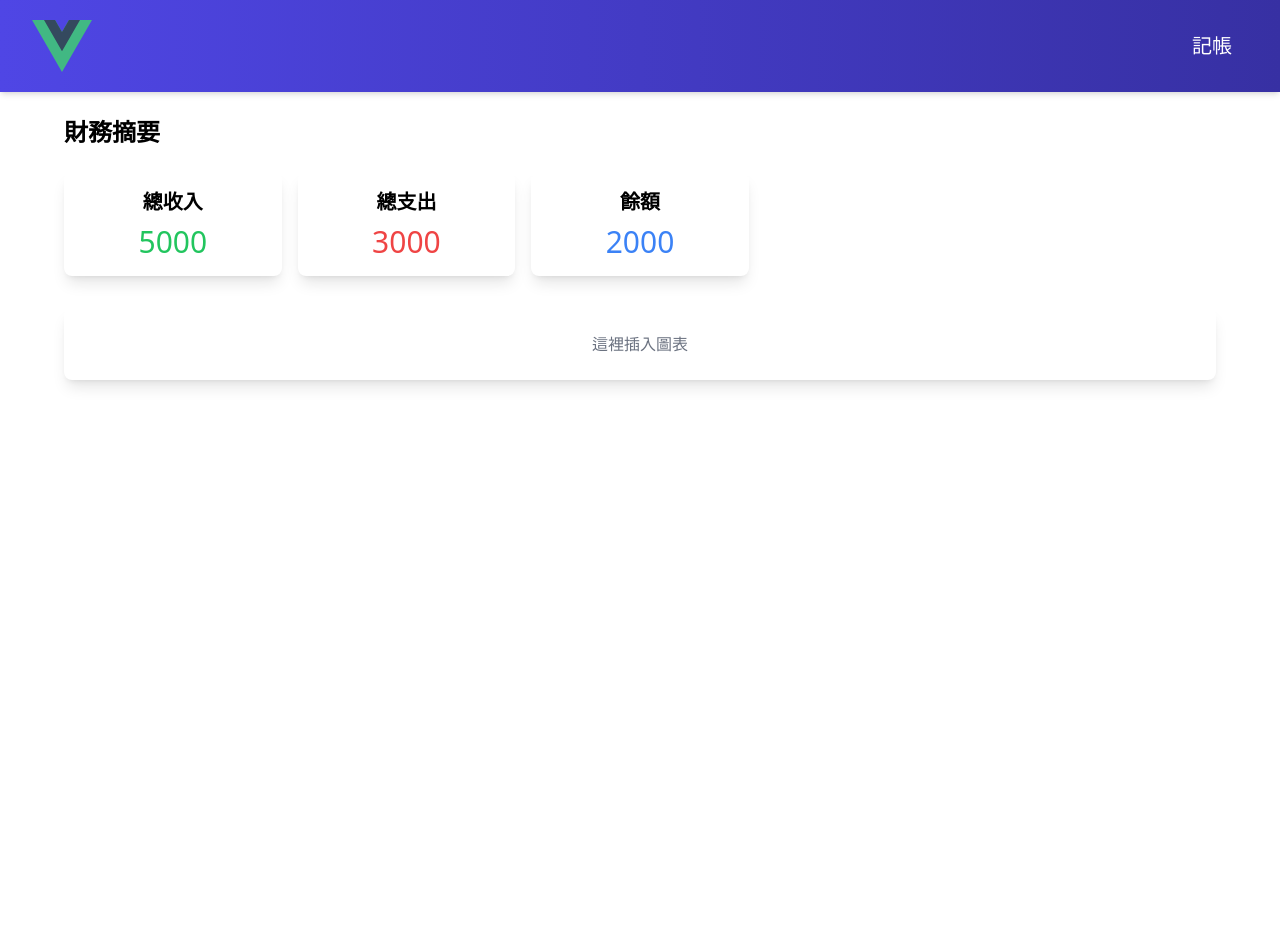
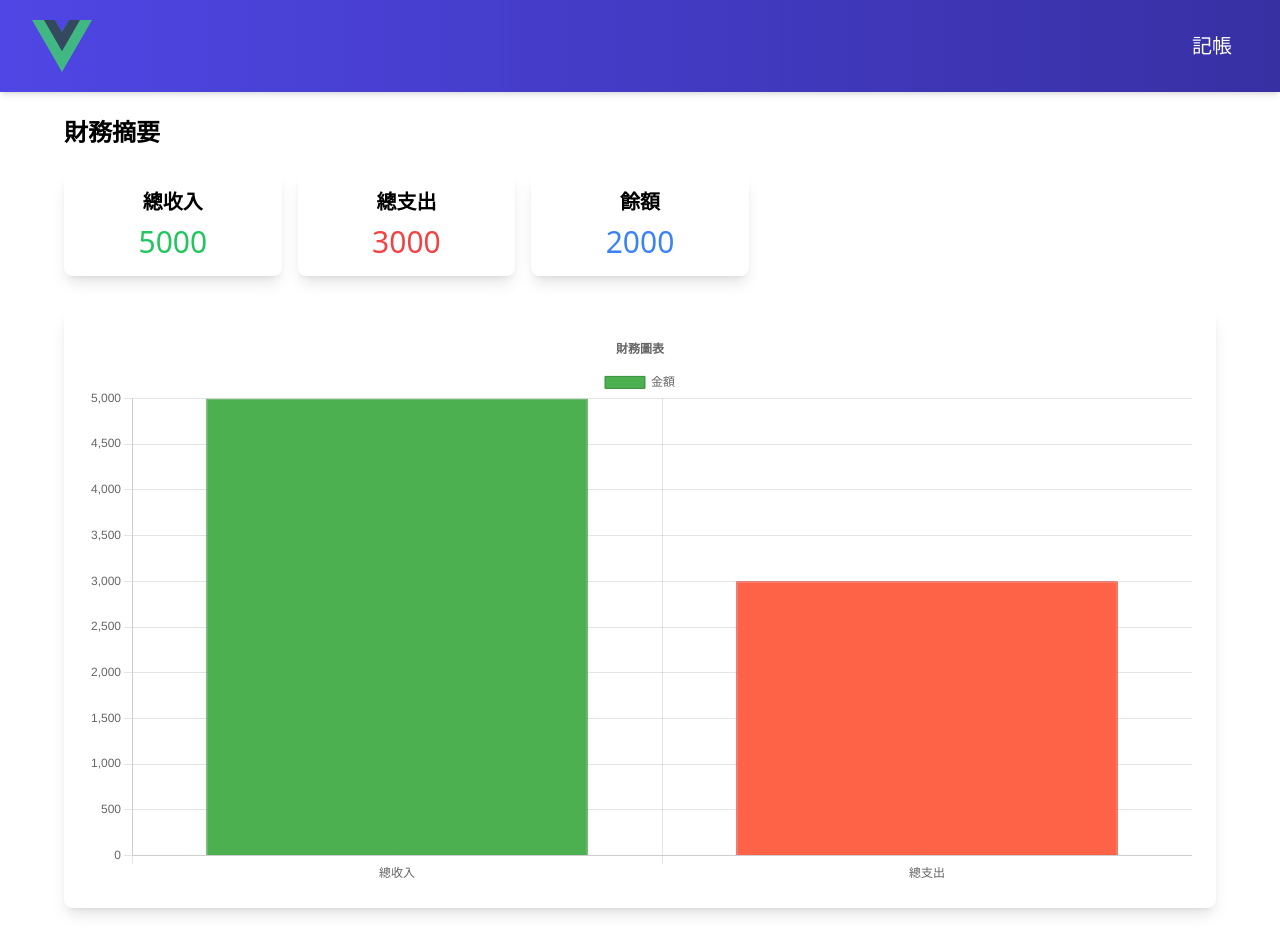
Before and after one commit to chixxyy/AccountingSystem, a Vue app: page / in a window 1280 px wide. Before the commit the page ends 800 px from the top, so only its background shows below. Built offline with nearby package versions, Linux system fonts and the light colour scheme.

Commit message:
add chart

```diff
--- a/package.json
+++ b/package.json
@@ -9,7 +9,9 @@
     "preview": "vite preview"
   },
   "dependencies": {
+    "chart.js": "^4.4.7",
     "vue": "^3.5.12",
+    "vue-chartjs": "^5.3.2",
     "vue-router": "^4.4.5"
   },
   "devDependencies": {
--- a/src/views/AddTransaction.vue
+++ b/src/views/AddTransaction.vue
@@ -1,6 +1,5 @@
 <template>
   <section class="p-8 bg-gray-100 min-h-screen flex flex-col items-center">
-    <!-- Form Section for Adding Transaction -->
     <div class="w-full max-w-md bg-white p-6 rounded-lg shadow-md flex flex-col gap-4 mb-8">
       <h1 class="text-2xl font-bold mb-6 text-gray-800">新增記錄</h1>
 
@@ -37,7 +36,6 @@
       </form>
     </div>
 
-    <!-- Transaction List Section -->
     <div class="w-full max-w-md bg-white p-6 rounded-lg shadow-md">
       <h1 class="text-2xl font-bold mb-6 text-gray-800">記錄清單</h1>
 
@@ -67,7 +65,7 @@ import { ref } from 'vue';
 const newTransaction = ref({ type: 'income', amount: 0 });
 const transactions = ref([
   { type: 'income', amount: 5000 },
-  { type: 'expense', amount: 2000 },
+  { type: 'expense', amount: 3000 },
 ]);
 
 function addTransaction() {
--- a/src/views/HomeView.vue
+++ b/src/views/HomeView.vue
@@ -20,13 +20,18 @@
     </div>
 
     <div class="charts bg-white p-6 rounded-lg shadow-lg">
-      <p class="text-center text-gray-500">這裡插入圖表</p>
+      <Bar :data="chartData" :options="chartOptions" />
     </div>
   </section>
 </template>
 
+
 <script setup>
-import { ref } from 'vue';
+import { ref, computed } from 'vue';
+import { Bar } from 'vue-chartjs';
+import { Chart as ChartJS, Title, Tooltip, Legend, BarElement, CategoryScale, LinearScale } from 'chart.js';
+
+ChartJS.register(Title, Tooltip, Legend, BarElement, CategoryScale, LinearScale);
 
 const transactions = ref([
   { type: 'income', amount: 5000 },
@@ -34,14 +39,42 @@ const transactions = ref([
   { type: 'expense', amount: 1000 },
 ]);
 
-const totalIncome = transactions.value
-  .filter(t => t.type === 'income')
-  .reduce((sum, t) => sum + t.amount, 0);
+const totalIncome = computed(() =>
+  transactions.value.filter(t => t.type === 'income').reduce((sum, t) => sum + t.amount, 0)
+);
+const totalExpense = computed(() =>
+  transactions.value.filter(t => t.type === 'expense').reduce((sum, t) => sum + t.amount, 0)
+);
 
-const totalExpense = transactions.value
-  .filter(t => t.type === 'expense')
-  .reduce((sum, t) => sum + t.amount, 0);
+const chartData = computed(() => ({
+  labels: ['總收入', '總支出'], // X軸
+  datasets: [
+    {
+      label: '金額',
+      data: [totalIncome.value, totalExpense.value], // Y軸
+      backgroundColor: ['#4CAF50', '#FF6347'], // 顏色
+      borderColor: ['#388E3C', '#D32F2F'],
+      borderWidth: 1,
+    },
+  ],
+}));
+
+const chartOptions = {
+  responsive: true,
+  plugins: {
+    title: {
+      display: true,
+      text: '財務圖表',
+    },
+    tooltip: {
+      callbacks: {
+        label: (tooltipItem) => `$${tooltipItem.raw.toLocaleString()}`,
+      },
+    },
+  },
+};
 </script>
+
 
 <style scoped>
 .dashboard {
```
Also changed, not shown: 1 other file (tests, documents, lock files or other folders).
